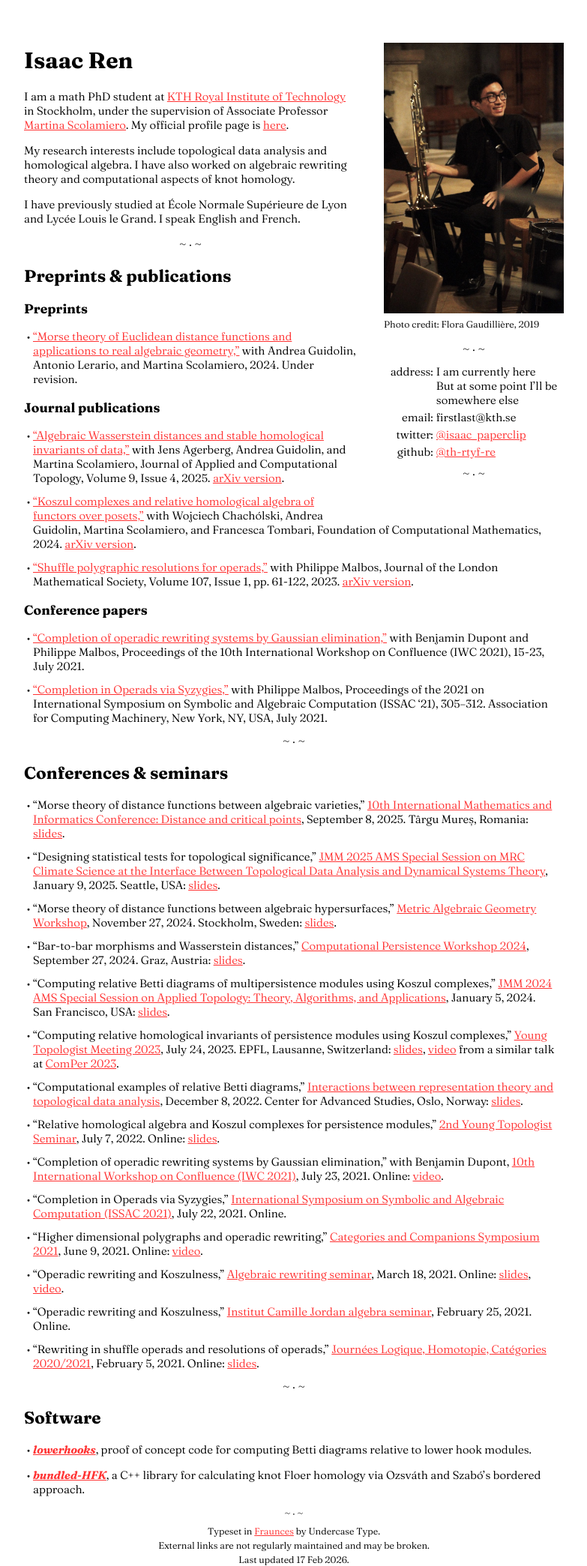
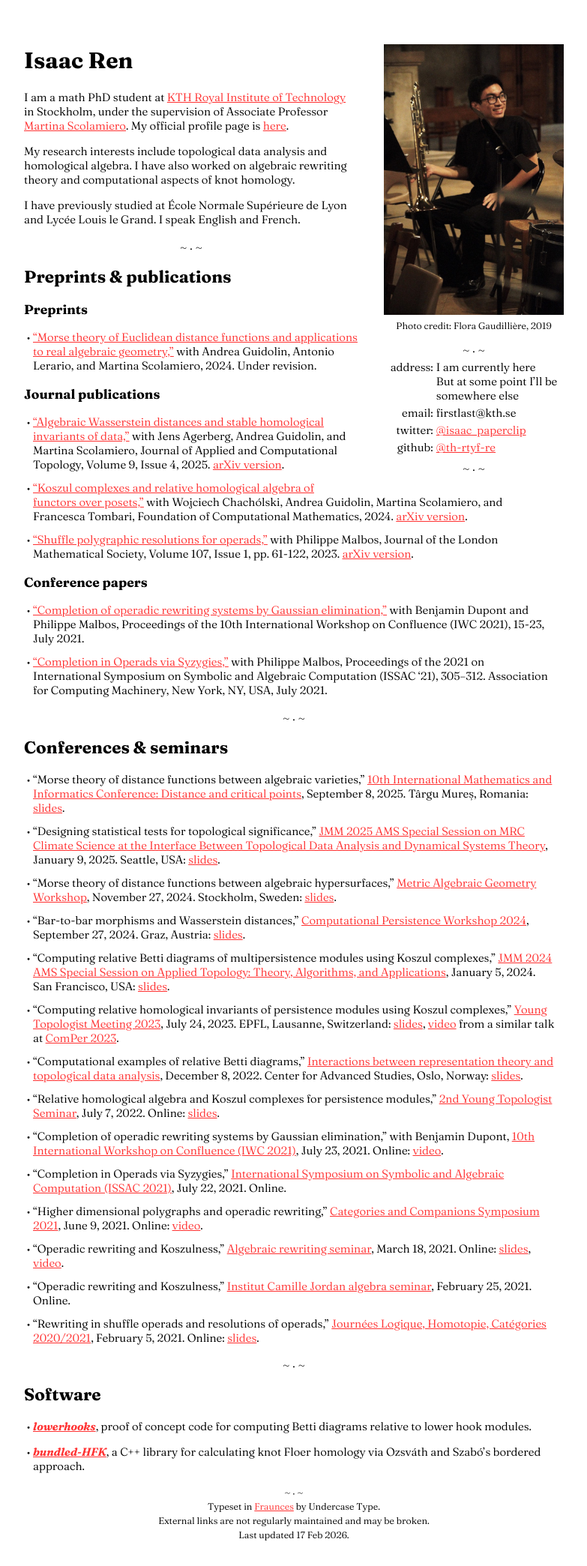
Before and after one commit to isaacxren/isaacxren.github.io, a Jekyll site: the page built from index.md, in a window 1280 px wide. Shown: the whole page at 75% size, without its empty margins (248-1031 px from the left). Built offline with Jekyll 4.4.1, drawn with Linux system fonts in a browser that asks for light colours; our own code applies the rules of GitHub Pages for plain Markdown files.

Commit message:
move title above image, improve margin spacing

```diff
--- a/index.md
+++ b/index.md
@@ -1,6 +1,10 @@
 ---
 layout: default
 ---
+
+[Isaac Ren](#) {#top}
+===========
+{: title="The 'X' in the URL is my middle initial, Xiaoran :)"}
 
 <div class="card" markdown="1">
 ![A picture of me with a trombone](me.jpg "This is the current best picture of myself that I have."){:width="240px"}
@@ -16,10 +20,6 @@
 
 <hr />
 </div>
-
-Isaac Ren
-=========
-{: title="The 'X' in the URL is my middle initial, Xiaoran :)"}
 
 I am a math PhD student at
 [KTH Royal Institute of Technology](https://www.kth.se/) in Stockholm, under
--- a/main.css
+++ b/main.css
@@ -2,47 +2,55 @@
 
 @media screen and (max-width: 600px) {
   .main {
-    position: absolute;
-    margin: 17px 17px 0;
+    margin: 0 17px;
+    padding-top: 17px;
   }
 
   .card {
-    width: 240px;
     margin: 0 auto;
   }
 
-  h1 {
+  #top { /* page title */
     text-align: center;
   }
 }
 
 @media screen and (min-width: 601px) {
   .main {
-    position: absolute;
-    margin: 34px 68px 0;
+    margin: 0 68px;
+    padding-top: 34px;
   }
 
   .card {
     float: right;
-    width: 240px;
-    margin: 0 0 5% 5%;
+    margin: 17px 0 17px 34px;
+  }
+
+  #top {
+    display: inline-block;
+    margin-bottom: 6.1px;
   }
 }
 
 @media screen and (min-width: 865px) {
   .main {
-    position: absolute;
-    margin-top: 34px;
-    left: 50%;
-    margin-left: -360px;
     width: 720px;
+    margin: 0 auto;
   }
+}
 
-  .card {
-    float: right;
-    width: 240px;
-    margin: 0 0 5% 5%;
-  }
+#top a {
+  color: #000;
+  text-decoration: none;
+}
+
+.main {
+  padding-bottom: 17px;
+}
+
+.card {
+  width: 240px;
+  text-align: center;
 }
 
 html {
@@ -97,6 +105,7 @@
 hr {
   border: none;
   color: #000000;
+  margin: 18.675px 0 0;
 }
 
 hr::after {
@@ -104,3 +113,15 @@
   display: block;
   text-align: center;
 }
+
+.card hr {
+  margin: 7px 0 0;
+}
+
+.card p {
+  margin: 0 0 15px;
+}
+
+h2 {
+  margin-top: 15px;
+}
```
